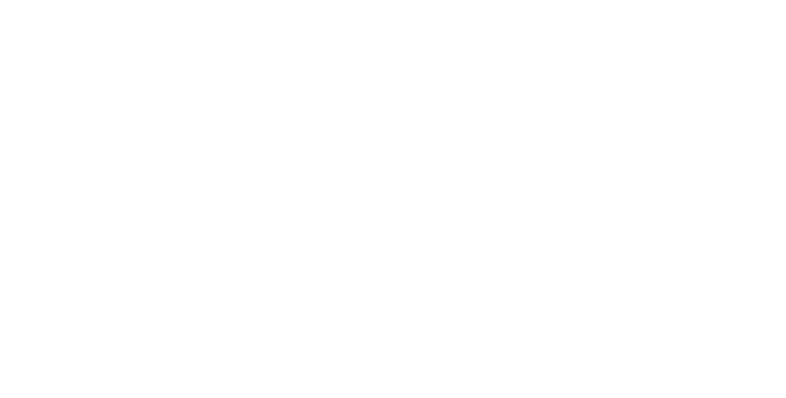
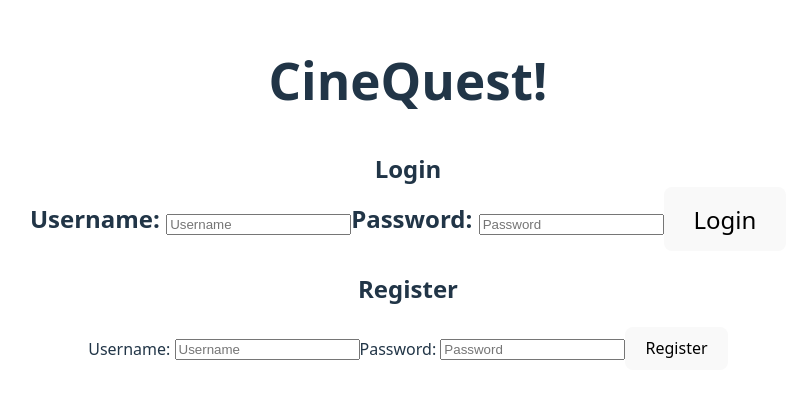
Before and after one commit to kristinayankovsky/CineQuest, a React (Vite) app: page / in a window 1280 px wide. Shown: the part 210-608 px from the top of the page, without its empty margins (232-1018 px from the left). Built offline with nearby package versions, Linux system fonts and the light colour scheme.

Commit message:
Add Login and signup components to app.jsx, created AuthToken component

```diff
--- a/src/App.jsx
+++ b/src/App.jsx
@@ -1,12 +1,32 @@
 import { useState } from 'react'
 import './App.css'
+import Login from './components/Login';
+import SignUp from './components/SignUp';
+import HomePage from './components/HomePage';
+import Profile from './components/Profile';
+import WatchList from './components/WatchList';
+import AuthToken from './components/AuthToken';
 
 function App() {
-  const [count, setCount] = useState(0)
+  const { token, setToken, logout } = AuthToken();
+
+  if(token){
+    return(
+      <>
+        <button onClick={logout} style={{float: 'right'}}>Logout</button>
+        <HomePage />
+      </>
+    );
+  }
 
   return (
     <>
+      <section id='root'>
+        <h1>CineQuest!</h1>
+        <Login setToken={setToken}/>
 
+        <SignUp setToken={setToken}/>
+      </section>
     </>
   )
 }
--- /dev/null
+++ b/src/components/AuthToken.jsx
@@ -0,0 +1,33 @@
+import {useState} from 'react';
+
+const AuthToken = () => {
+
+    const getToken = () => {
+        const storedToken = localStorage.getItem('token');
+        if(!storedToken || storedToken === 'null' || storedToken === 'undefined'){
+            return null;
+        }
+        return storedToken;
+    }
+
+    const [token, setToken] = useState(getToken());
+
+    const saveToken = (userToken) => {
+        localStorage.setItem('token', userToken);
+        setToken(userToken);
+    }
+
+    const removeToken = () => {
+        localStorage.removeItem('token');
+        setToken(null);
+    }
+
+    return {
+        setToken: saveToken,
+        token,
+        logout:removeToken
+    }
+
+}
+
+export default AuthToken;
```
